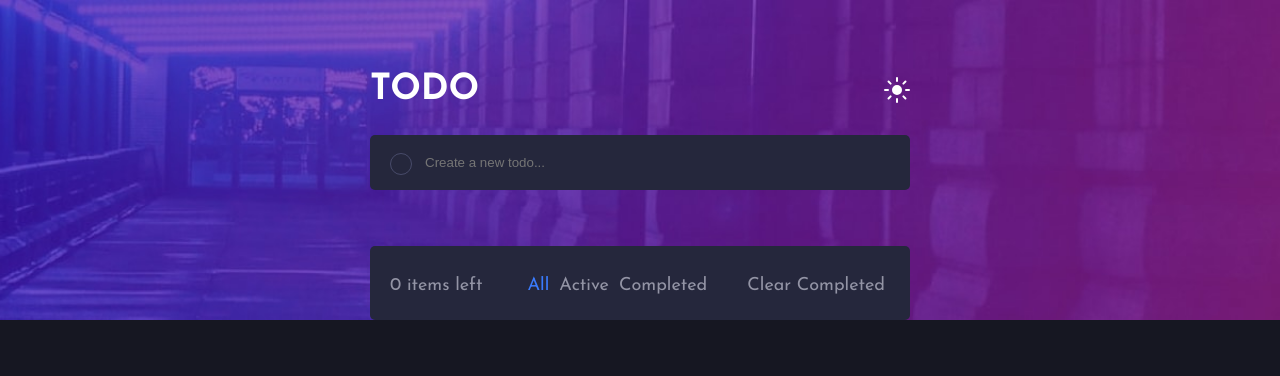
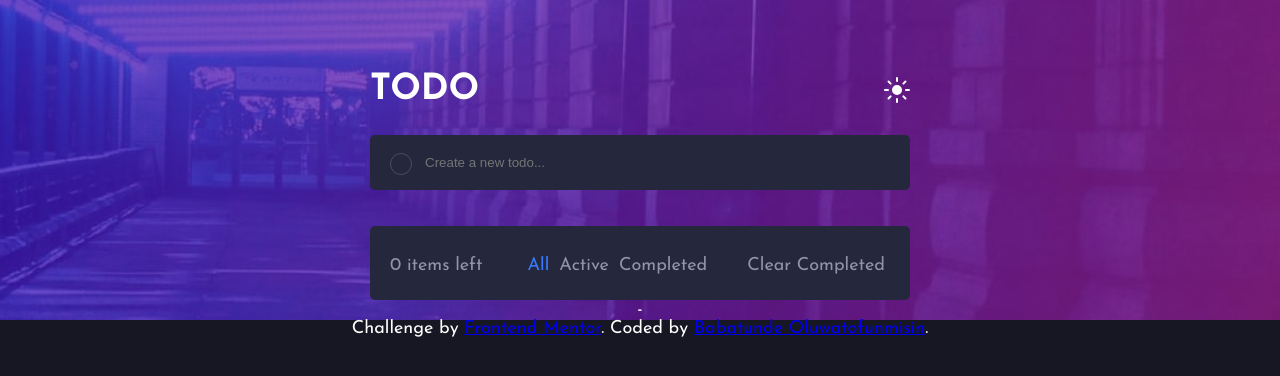
Before and after one commit to babstof/To-do-app, a plain HTML site: page index.html in a window 1280 px wide. Drawn offline with Linux system fonts and the light colour scheme.

Commit message:
Name attribution

```diff
--- a/index.html
+++ b/index.html
@@ -57,26 +57,15 @@
             <p id="clear-completed"   class="white-hover">Clear Completed</p>
           </div>
 
-
-      </div>
       </div>
 
-
-    </body>
-
-    <!--
-         -->
-    <!--
-
-      </div>
-    </div>
- -->
-    <!-- <div class="attribution">
+            -
+    <div class="attribution">
       Challenge by
       <a href="https://www.frontendmentor.io?ref=challenge" target="_blank"
         >Frontend Mentor</a
-      >. Coded by <a href="#">Your Name Here</a>.
-    </div> -->
+      >. Coded by <a href="#">Babatunde Oluwatofunmisin</a>.
+    </div>
     <script src="script.js"></script>
   </body>
 </html>
```
